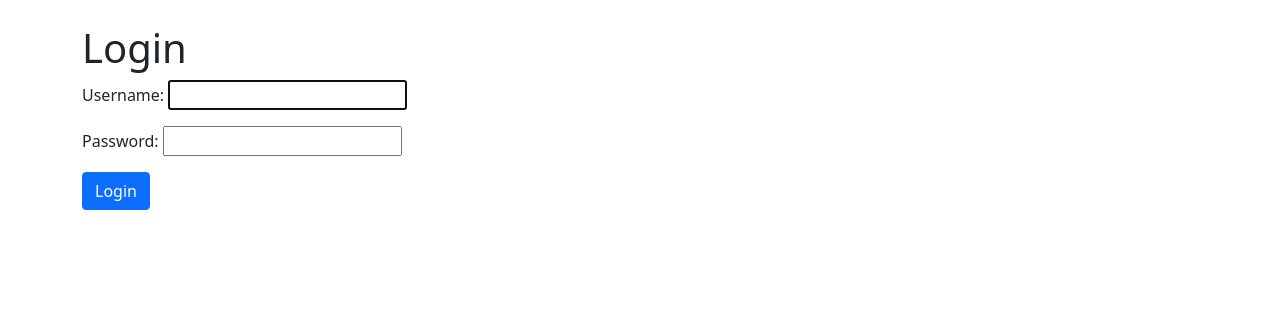
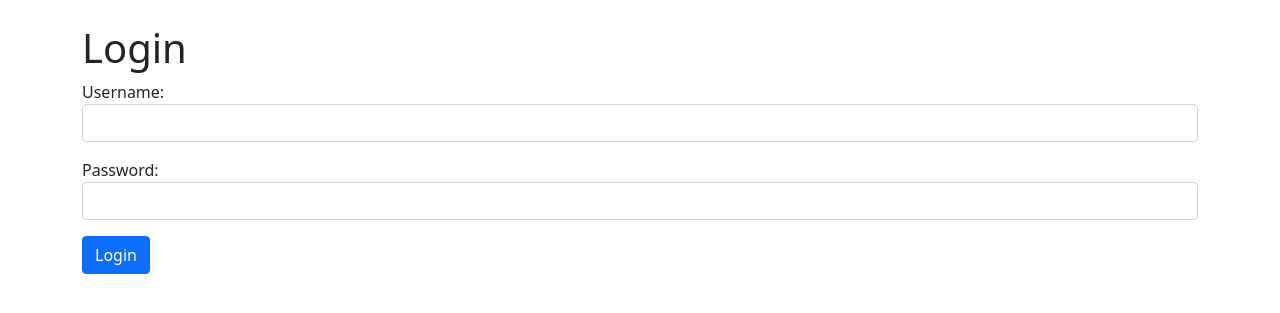
Before and after one commit to icodesx/myblog, a Django app: page /users/login/ in a window 1280 px wide. Shown: the part 56-369 px from the top of the page. Run offline with Django 3.2, Linux system fonts and the light colour scheme.

Commit message:
added styles to the login page

```diff
--- a/mywebsite/users/templates/registration/login.html
+++ b/mywebsite/users/templates/registration/login.html
@@ -10,7 +10,14 @@
     <div class="form-group">
         <form method="POST">
             {% csrf_token %}
-            {{ form.as_p }}
+            <div class="mb-3">
+                Username:
+                <input type="text" class="form-control" name="username">
+            </div>
+            <div class="mb-3">
+                Password:
+                <input type="password" class="form-control" name="password">
+            </div>
             <button class="btn btn-primary">Login</button>
         </form>
     </div>
```
Also changed, not shown: mywebsite/db.sqlite3.
